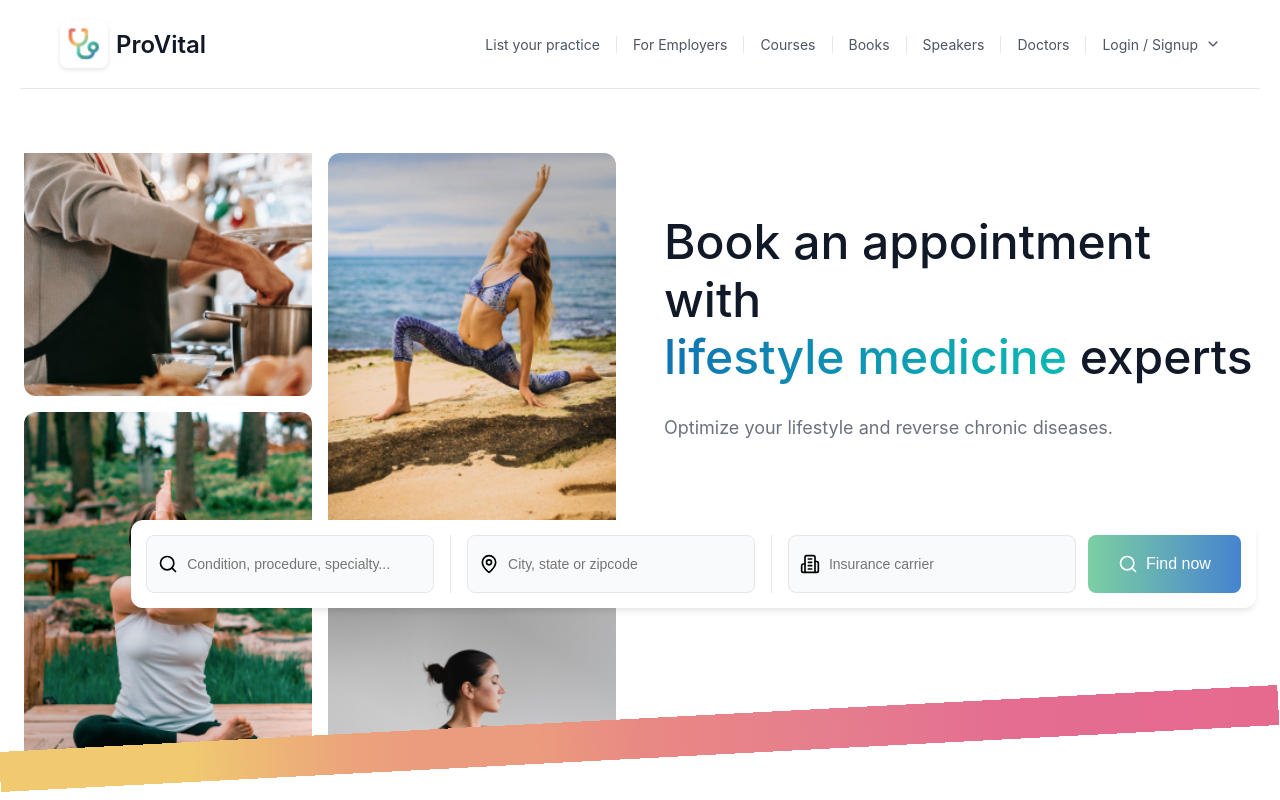
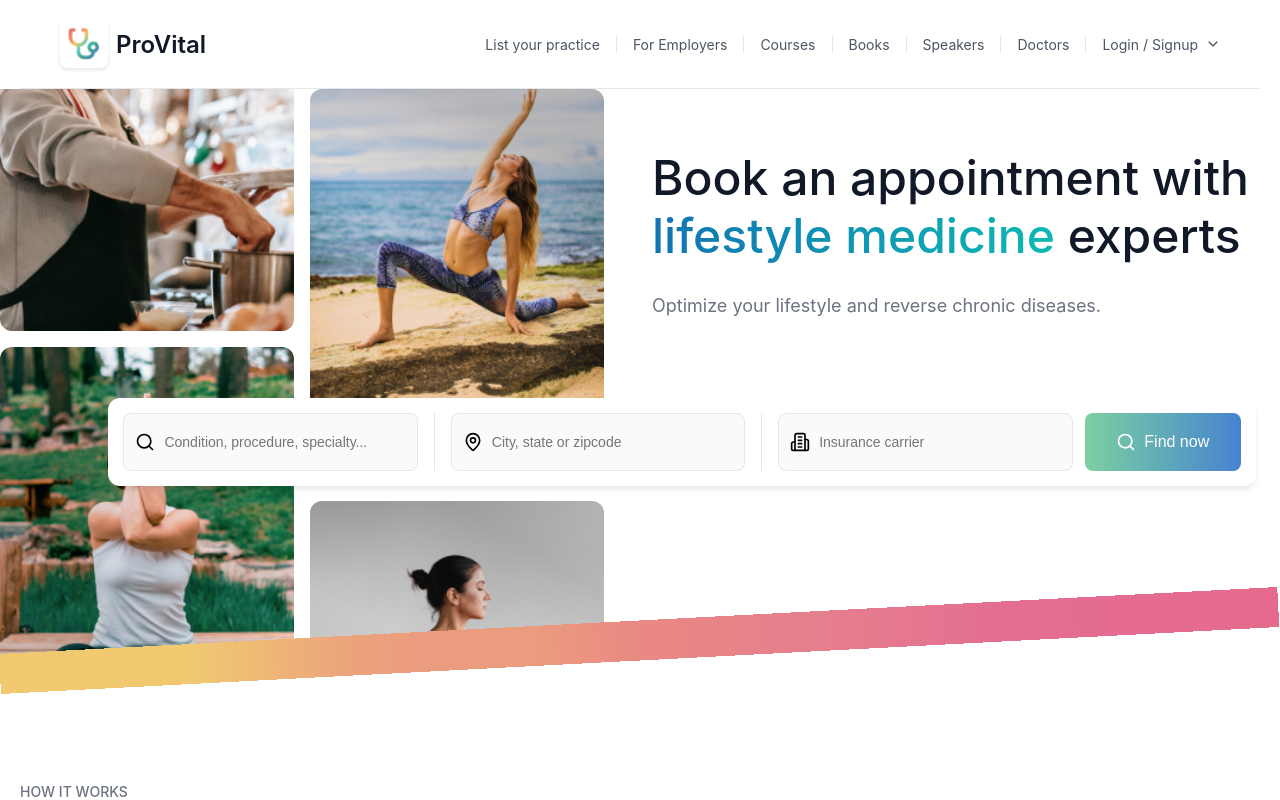
Before and after one commit to Kanishk3813/Proactively_Task, a React (Create React App) app: page / in a window 1280 px wide. Shown: the top 800 px of the page. Built offline with nearby package versions, Linux system fonts and the light colour scheme.

Commit message:
minor changes

```diff
--- a/public/index.html
+++ b/public/index.html
@@ -2,7 +2,7 @@
 <html lang="en">
   <head>
     <meta charset="utf-8" />
-    <link rel="icon" href="%PUBLIC_URL%/favicon.ico" />
+    <link rel="icon" href="%PUBLIC_URL%/logo.png" />
     <meta name="viewport" content="width=device-width, initial-scale=1" />
     <meta name="theme-color" content="#000000" />
     <meta
@@ -24,7 +24,7 @@
       work correctly both with client-side routing and a non-root public URL.
       Learn how to configure a non-root public URL by running `npm run build`.
     -->
-    <title>React App</title>
+    <title>Proactively</title>
   </head>
   <body>
     <noscript>You need to enable JavaScript to run this app.</noscript>
--- a/src/App.css
+++ b/src/App.css
@@ -230,7 +230,6 @@ body {
   transform: translateY(0);
 }
 
-
 .mobile-menu-item {
   padding: 12px 0;
   border-bottom: 1px solid #E5E7EB;
@@ -297,9 +296,7 @@ body {
   position: relative;
   width: 100vw;
   overflow: hidden;
-  /* Remove any default margins */
   margin: 0;
-  /* Ensure it stretches edge to edge */
   left: 50%;
   right: 50%;
   margin-left: -50vw;
@@ -322,7 +319,7 @@ body {
   .hero {
     display: flex;
     flex-direction: row-reverse;
-    padding: 64px 24px;
+    padding: 0px 24px 65px 0px;
     gap: 48px;
     position: relative;
     max-width: 1280px;
@@ -428,7 +425,7 @@ body {
   flex: 1;
   display: flex;
   gap: 16px;
-  height: 600px;
+  height: 565px;
   position: relative;
   z-index: 1;
   overflow: hidden;
```
